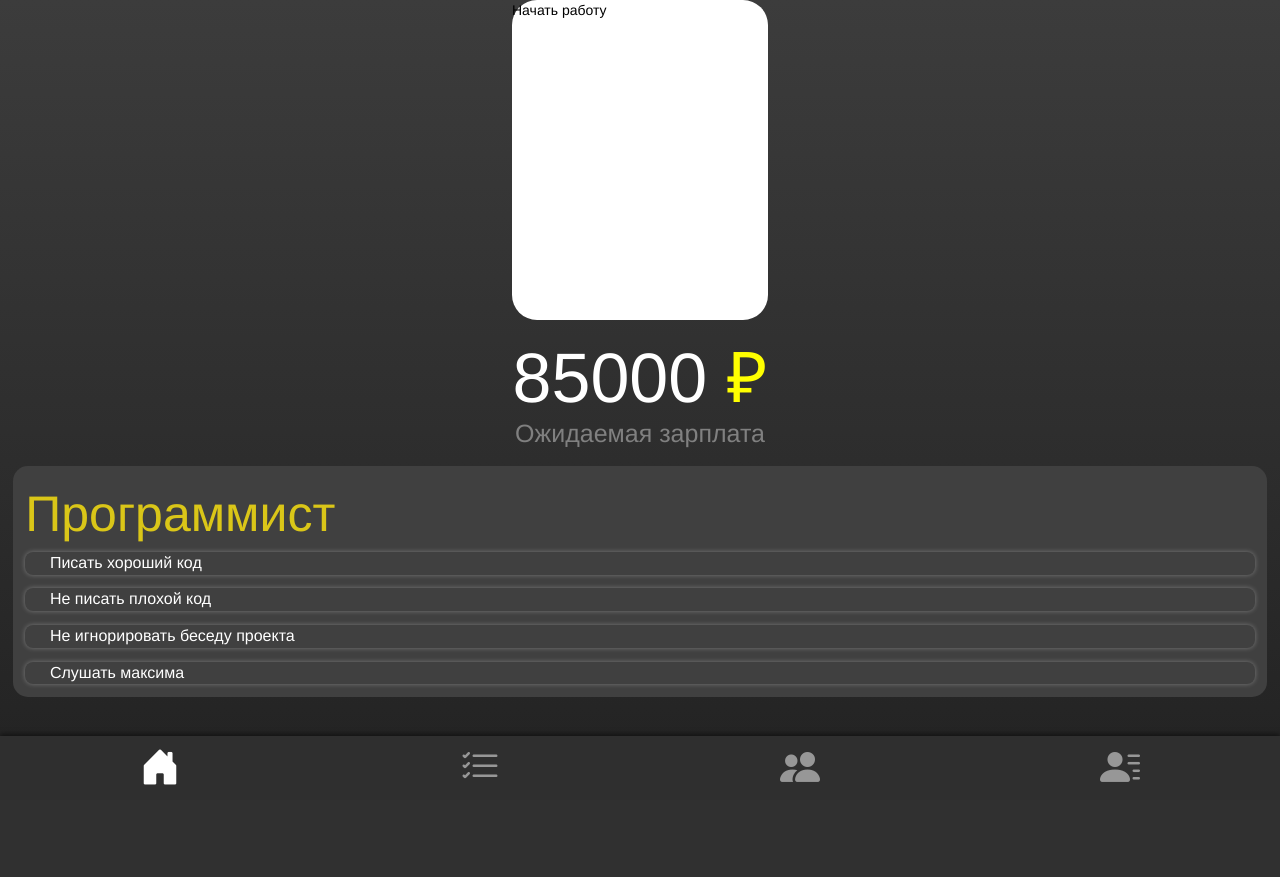
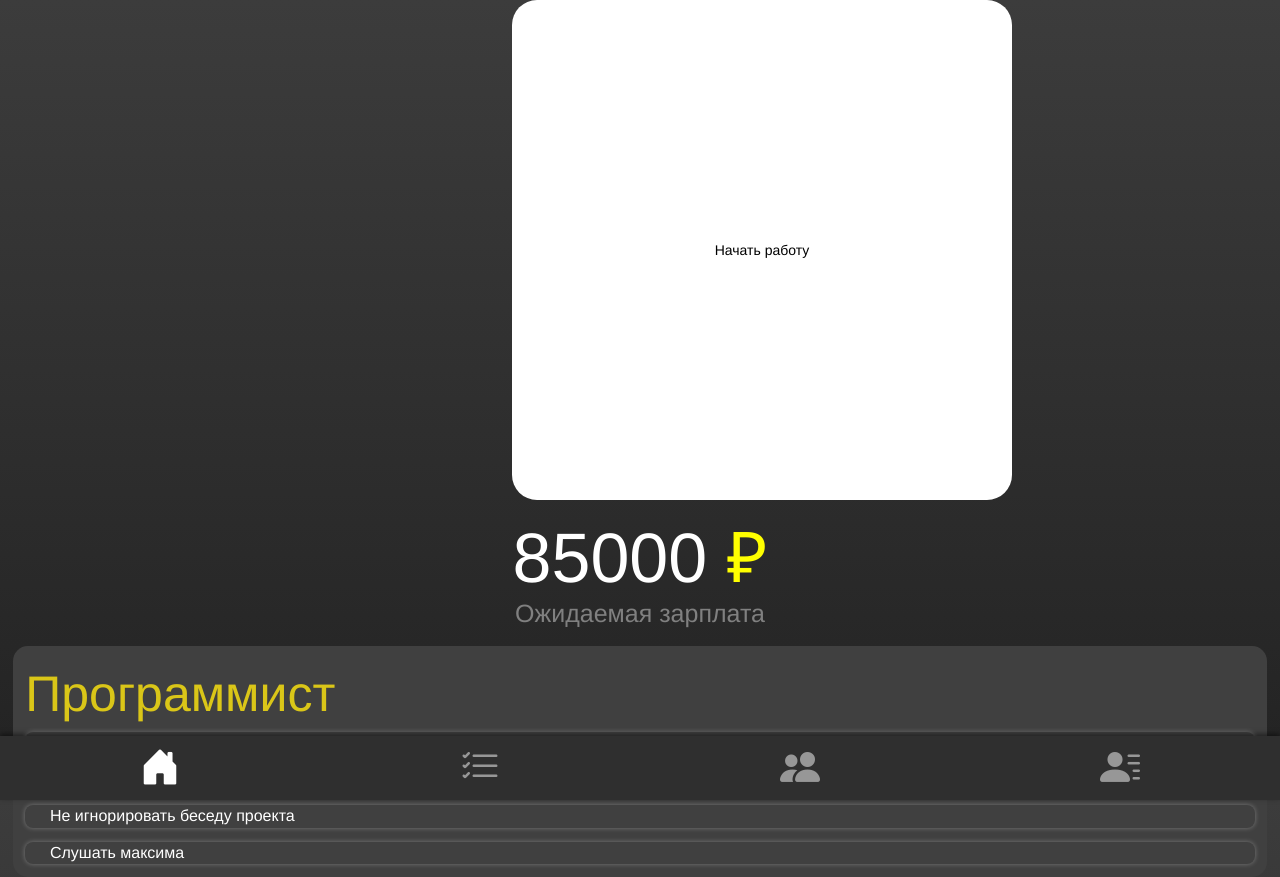
Before and after one commit to dontletthenightmaresbite/Megaproekt, a Django app: page / in a window 1280 px wide. Before the commit the page ends 785 px from the top, so only its background shows below. Run offline with Django 4.2, Linux system fonts and the light colour scheme; some libraries are stand-ins or nearby versions.

Commit message:
проблемы с кнопочкой

```diff
--- a/Megaproekt/Miniproekt/static/main.css
+++ b/Megaproekt/Miniproekt/static/main.css
@@ -9,10 +9,15 @@
 }
 .beginning-button{
     margin-left: 40%;
-    height: 40%;
-    width:20%;
+    height: 500px;
+    width: 500px;
     background-color: #FFFFFF;
     border-radius: 25px;
+    display:flex;
+}
+.beginning-button span{
+    margin:auto;
+    color: black;
 }
 .salary {
     margin-top: 3%;
@@ -31,8 +36,6 @@
     flex-direction: column;
     overflow-y: auto;
     padding-top: 1%;
-    height: auto;
-    max-height: 92vh;
 }
 
 .duties-wrapper:hover {
--- a/Megaproekt/Miniproekt/templates/Miniproekt/main.html
+++ b/Megaproekt/Miniproekt/templates/Miniproekt/main.html
@@ -13,7 +13,7 @@ https://cdn.jsdelivr.net/npm/bootstrap-icons@1.10.3/font/bootstrap-icons.min.css
     <title>Home, sweet home</title>
 </head>
 <body>
-    <div class = "beginning-button"><span style="color: black">Начать работу</span> </div>
+    <div class = "beginning-button"><span>Начать работу</span> </div>
 
 
     <div class="salary">{{salary}} <span style ="color: yellow">₽</span> <br /><span style ="font-size: 25px; color: #808080">Ожидаемая зарплата</span></div>
```
